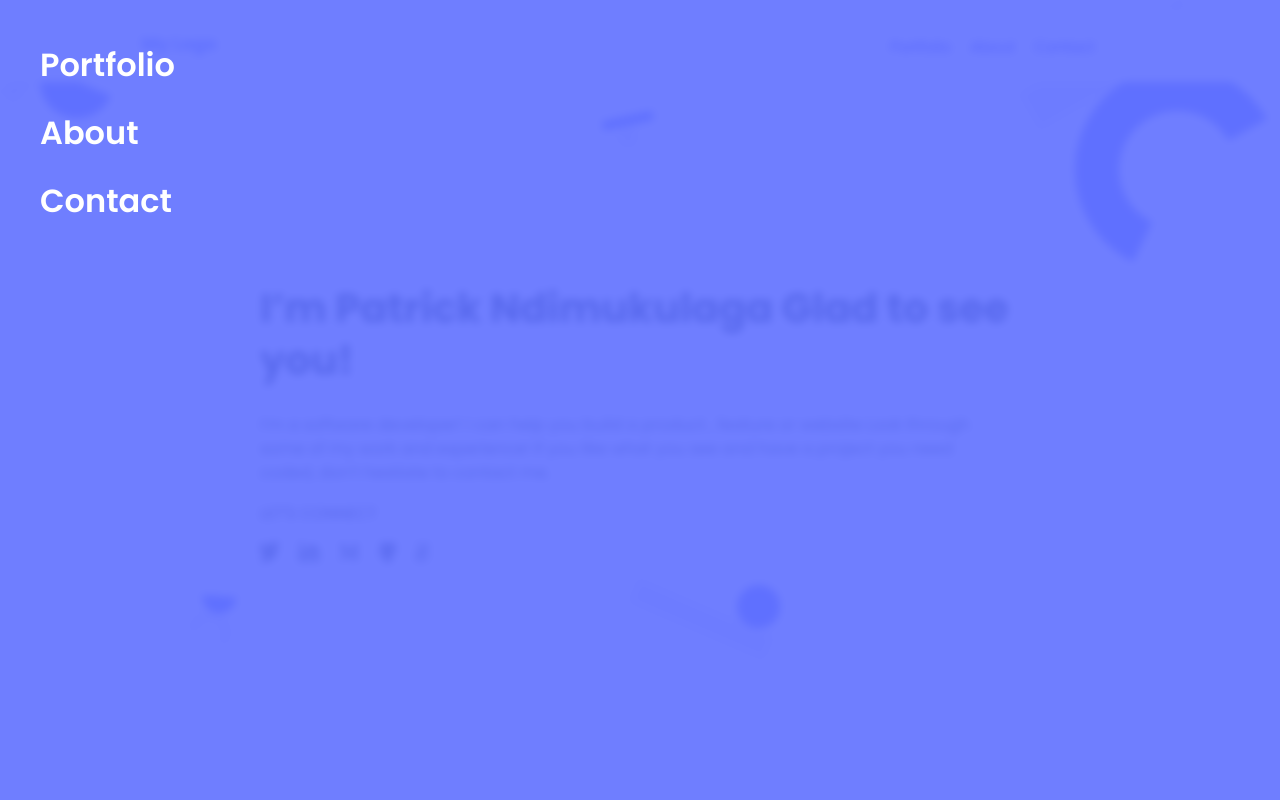
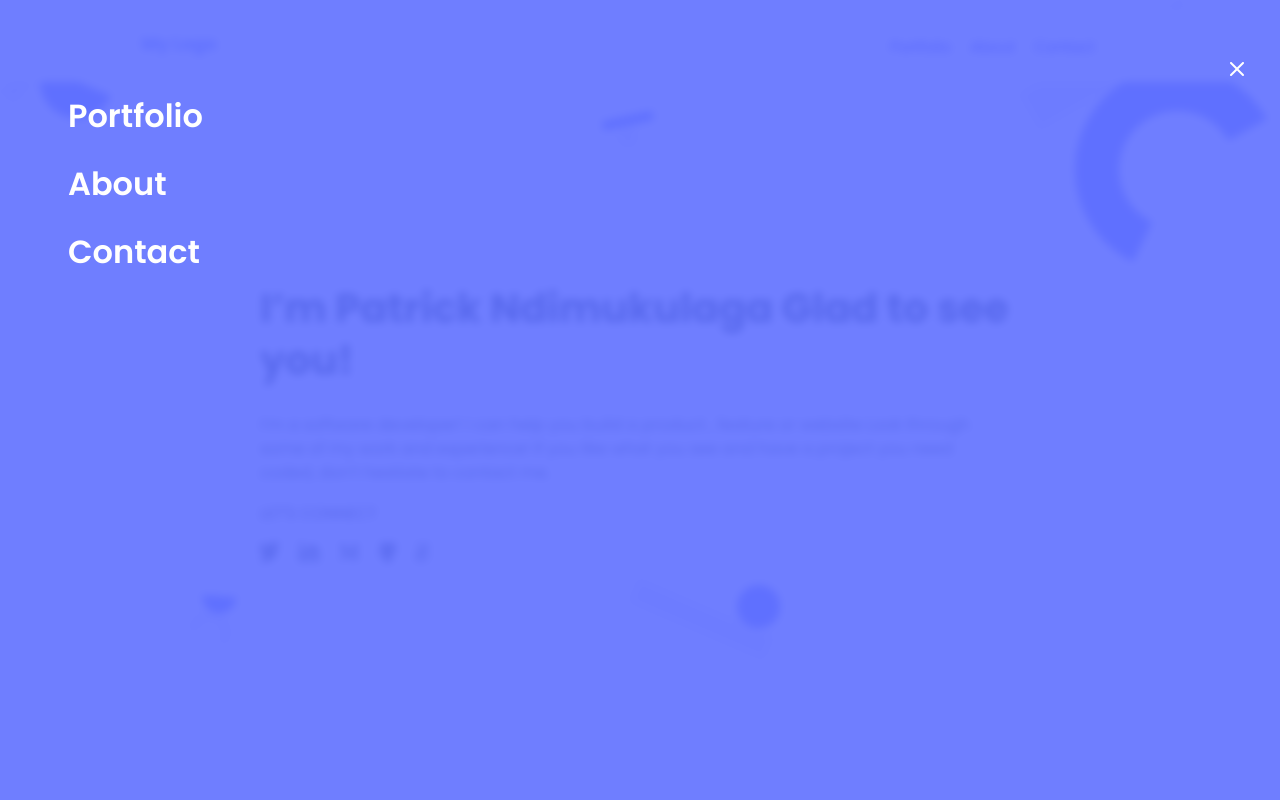
Before and after one commit to Kirabo19/Portfolio, a website: page index.html in a window 1280 px wide. Shown: the top 800 px of the page. Drawn offline with Linux system fonts and the light colour scheme.

Commit message:
fixed padding in NAV

```diff
--- a/css/port.css
+++ b/css/port.css
@@ -76,6 +76,7 @@ body {
   left: 0;
   background-color: rgb(96, 112, 255, 0.9);
   backdrop-filter: blur(4px);
+  padding: 62px 36px 0 28px;
 }
 
 .mobile-menu ul {
@@ -92,6 +93,11 @@ body {
   font-size: 32px;
   font-weight: 600;
   margin-bottom: 20px;
+}
+
+.menu-cross {
+  display: block;
+  margin-left: auto;
 }
 
 .main_section {
--- a/index.html
+++ b/index.html
@@ -23,7 +23,7 @@
       </nav>
       <img src="./images/Enabled.png" alt="menu image" class="menu-icon"/>
       <nav class="mobile-menu">
-        <img src="./images/" alt="">
+        <img src="./images/menu-cross.svg" alt="menu-cross-icon" class="menu-cross">
         <ul>
           <li><a href="#portfolio">Portfolio</a></li>
           <li><a href="#about">About</a></li>
```
